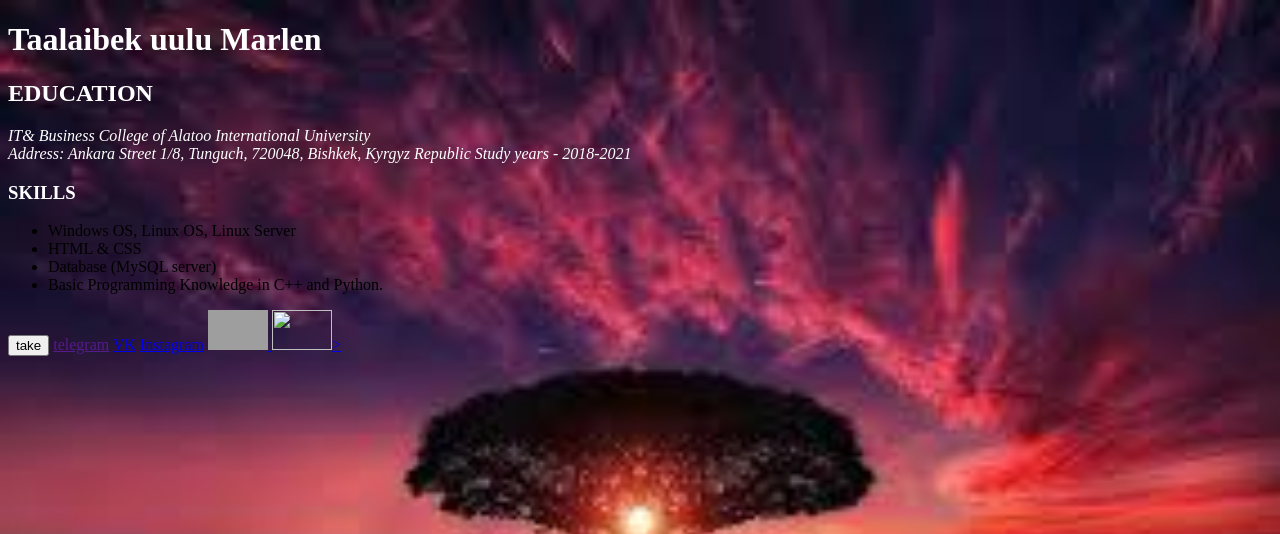
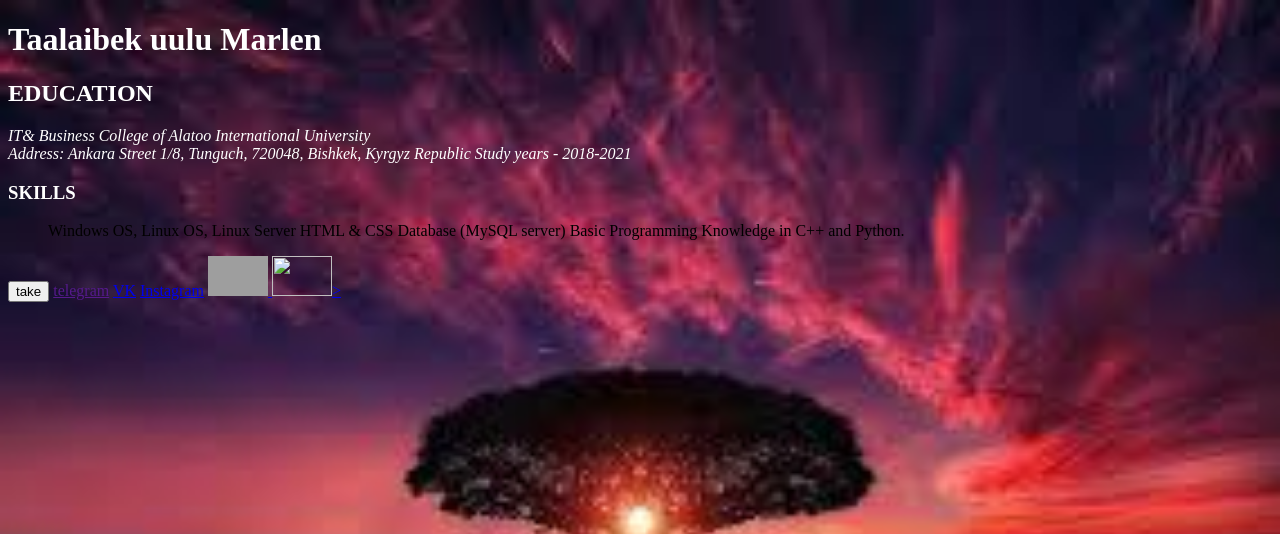
Before and after one commit to Marlenbek/example, a PHP site: page / in a window 1280 px wide. Shown: the top 534 px of the page. Run offline with PHP 8.4, Linux system fonts and the light colour scheme; grey boxes are pictures that could not be loaded.

Commit message:
Update index.php

```diff
--- a/index.php
+++ b/index.php
@@ -15,10 +15,10 @@ Address: Ankara Street 1/8, Tunguch, 720048, Bishkek, Kyrgyz Republic
 Study years - 2018-2021</em></div>
 	<h3 style="color: white">SKILLS</h3>
 	<ul style="style="color: white"list-style-type:square" class="good" >
-            <li>Windows OS, Linux OS, Linux Server</li>
-            <li>HTML & CSS</li>
-            <li>Database (MySQL server)</li>
-	    <li>Basic Programming Knowledge in C++ and Python.</li>
+            <listyle="color: white">Windows OS, Linux OS, Linux Server</li>
+            <listyle="color: white">HTML & CSS</li>
+            <listyle="color: white">Database (MySQL server)</li>
+	    <listyle="color: white">Basic Programming Knowledge in C++ and Python.</li>
         </ul>
 
  <im
```
